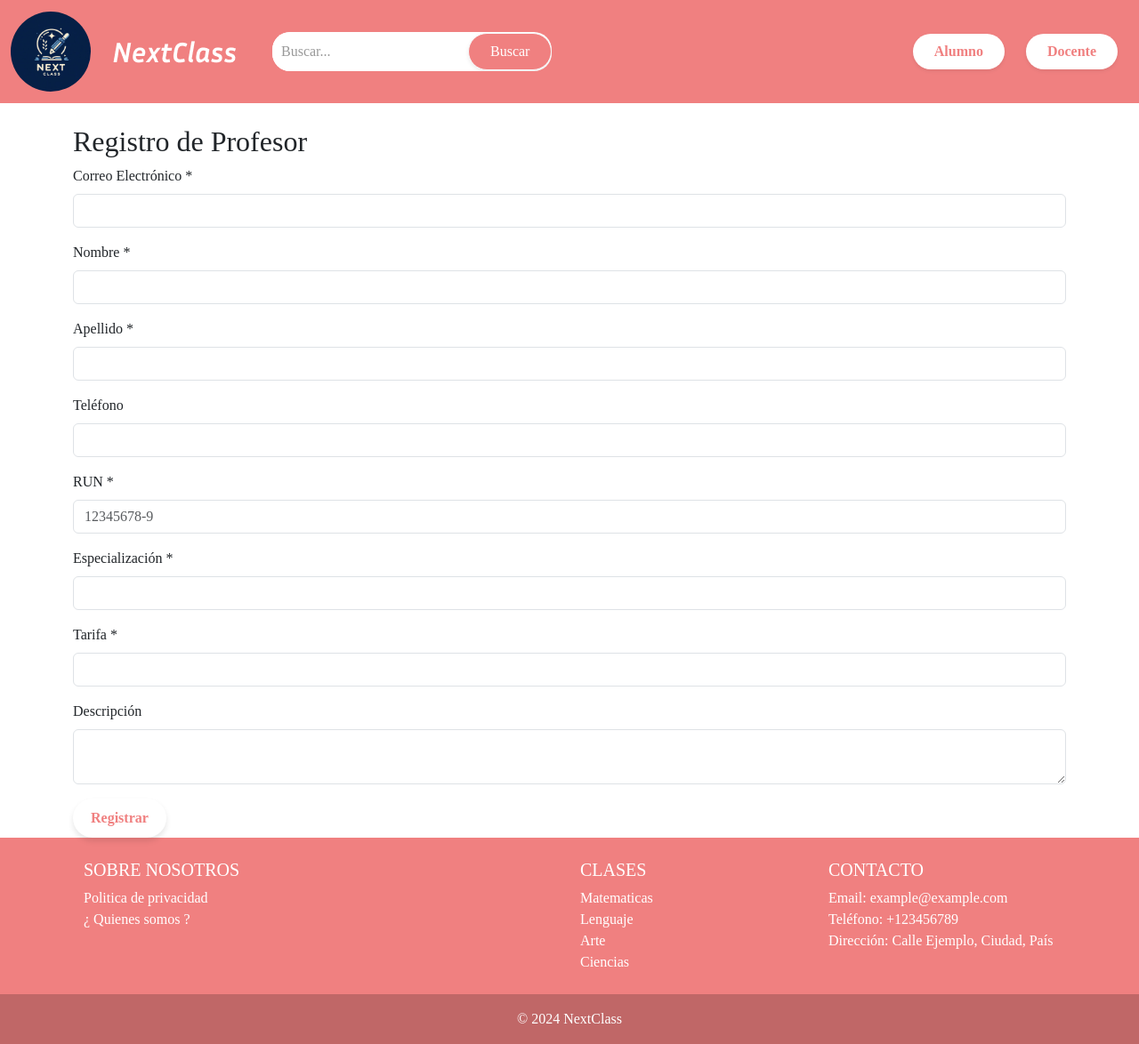
After one commit to hksseba/NextClass, a Django app: page /RegistroProfe/ in a window 1280 px wide. The commit adds this page. Shown: the whole page at 89% size. Run offline with Django 5.2, Linux system fonts and the light colour scheme; some web fonts are replaced.

Commit message:
RegistroProfe
v1.0 de RegistroProfe
copia pega de RegistroAlumno, mismos problemas y datos faltantes

```diff
--- /dev/null
+++ b/core/templates/core/html/RegistroProfe.html
@@ -0,0 +1,53 @@
+{% extends 'core/plantillas/PlantillaGeneral.html' %}
+
+{% block contenido %}
+<div class="container mt-4">
+    <h2>Registro de Profesor</h2>
+
+    <!-- Mensajes de éxito o error -->
+    {% if messages %}
+        <div>
+            {% for message in messages %}
+                <div class="alert alert-{{ message.tags }}">{{ message }}</div>
+            {% endfor %}
+        </div>
+    {% endif %}
+
+    <form method="POST">
+        {% csrf_token %}
+        <div class="mb-3">
+            <label para="email" class="form-label">Correo Electrónico *</label>
+            <input type="email" class="form-control" name="email" required>
+        </div>
+        <div class="mb-3">
+            <label para="nombre" class="form-label">Nombre *</label>
+            <input type="text" class="form-control" name="nombre" required>
+        </div>
+        <div class="mb-3">
+            <label para="apellido" class="form-label">Apellido *</label>
+            <input type="text" class="form-control" name="apellido" required>
+        </div>
+        <div class="mb-3">
+            <label para="telefono" class="form-label">Teléfono</label>
+            <input tipo="text" class="form-control" name="telefono">
+        </div>
+        <div class="mb-3">
+            <label para="run" class="form-label">RUN *</label>
+            <input tipo="text" class="form-control" name="run" placeholder="12345678-9" required>
+        </div>
+        <div class="mb-3">
+            <label para="especializacion" class="form-label">Especialización *</label>
+            <input tipo="text" class="form-control" name="especializacion" required>
+        </div>
+        <div class="mb-3">
+            <label para="tarifa" class="form-label">Tarifa *</label>
+            <input tipo="number" class="form-control" name="tarifa" required>
+        </div>
+        <div class="mb-3">
+            <label para="descripcion" class="form-label">Descripción</label>
+            <textarea class="form-control" name="descripcion"></textarea>
+        </div>
+        <button type="submit" class="btn btn-primary">Registrar</button>
+    </form>
+</div>
+{% endblock %}
--- a/core/templates/core/plantillas/PlantillaGeneral.html
+++ b/core/templates/core/plantillas/PlantillaGeneral.html
@@ -33,12 +33,12 @@
                         </div>
                         <div class="col-md-auto ms-auto"> <!-- Moveremos los botones a la derecha -->
                             <div class="d-grid gap-2">
-                                <button class="btn btn-primary rounded-pill px-4 py-2 shadow-sm">Alumno</button>
+                                <a href="{% url 'RegistroEstudiante' %}"><button class="btn btn-primary rounded-pill px-4 py-2 shadow-sm">Alumno</button></a>
                             </div>
                         </div>
                         <div class="col-md-auto"> <!-- Moveremos los botones a la derecha -->
                             <div class="d-grid gap-2">
-                                <button class="btn btn-primary rounded-pill px-4 py-2 shadow-sm">Docente</button>
+                              <a href="{% url 'RegistroProfe' %}"><button class="btn btn-primary rounded-pill px-4 py-2 shadow-sm">Docente</button></a>
                             </div>
                         </div>
                     </div>
--- a/core/urls.py
+++ b/core/urls.py
@@ -1,6 +1,6 @@
 
 from django.urls import path
-from .views import PaginaPrincipal, Login, Perfil, CambiarContra, Solicitudes, PanelAdmin, PerfilProfe, RegistroEstudiante
+from .views import PaginaPrincipal, Login, Perfil, CambiarContra, Solicitudes, PanelAdmin, PerfilProfe, RegistroEstudiante, RegistroProfe
 
 urlpatterns = [
 
@@ -12,4 +12,5 @@ urlpatterns = [
    path('PanelAdmin', PanelAdmin, name= "PanelAdmin"),
    path('PerfilProfe', PerfilProfe, name= "PerfilProfe"),
    path('RegistroEstudiante/', RegistroEstudiante, name='RegistroEstudiante'),
+   path('RegistroProfe/', RegistroProfe, name='RegistroProfe'),
 ]
--- a/core/views.py
+++ b/core/views.py
@@ -2,7 +2,7 @@ from django.shortcuts import render, redirect
 from django.http import HttpResponse
 from django.contrib import messages
 from django.core.exceptions import ValidationError
-from core.models import Usuario, Estudiante
+from core.models import Usuario, Estudiante, Profesor
 import re
 # Create your views here.
 
@@ -29,6 +29,59 @@ def PanelAdmin (request):
 
 def PerfilProfe (request):
     return render(request, 'core/html/PerfilProfe.html')
+
+def RegistroProfe(request):
+    if request.method == 'POST':
+        email = request.POST.get('email')
+        nombre = request.POST.get('nombre')
+        apellido = request.POST.get('apellido')
+        telefono = request.POST.get('telefono')
+        especializacion = request.POST.get('especializacion')
+        tarifa = request.POST.get('tarifa')
+        descripcion = request.POST.get('descripcion')
+        run = request.POST.get('run')
+
+        # Validaciones
+        if not email or not nombre or not apellido or not especializacion or not tarifa:
+            messages.error(request, "Los campos obligatorios deben ser completados.")
+            return render(request, 'core/html/RegistroProfe.html')
+
+        # Validar formato del email
+        if not re.match(r"[^@]+@[^@]+\.[^@]+", email):
+            messages.error(request, "Formato de correo electrónico no válido.")
+            return render(request, 'core/html/RegistroProfe.html')
+
+        # Validar formato del run
+        if not re.match(r"^[0-9]+-[0-9kK]{1}$", run):
+            messages.error(request, "El run debe tener el formato '12345678-9'.")
+            return render(request, 'core/html/RegistroEstudiante.html')
+
+        try:
+            usuario = Usuario(
+                email=email,
+                nombre=nombre,
+                apellido=apellido,
+                telefono=telefono,
+                run=run,
+                tipo_de_usuario="Profesor",
+            )
+            usuario.save()
+
+            profesor = Profesor(
+                usuario=usuario,
+                especializacion=especializacion,
+                tarifa=tarifa,
+                descripcion=descripcion,
+            )
+            profesor.save()
+
+            messages.success(request, "Registro completado con éxito.")
+            return redirect('inicio')
+
+        except Exception as e:
+            messages.error(request, f"Error al registrar: {e}")
+
+    return render(request, 'core/html/RegistroProfe.html')
 
 def RegistroEstudiante(request):
     if request.method == 'POST':
```
